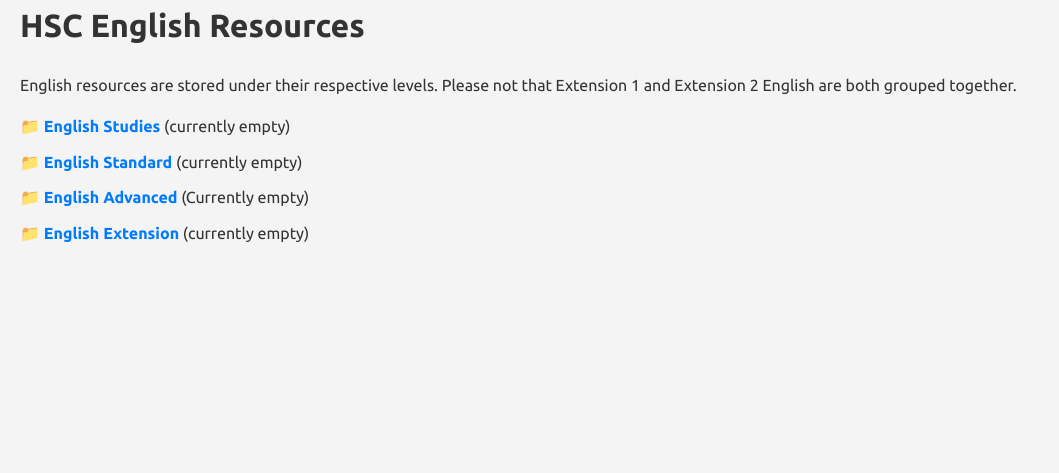
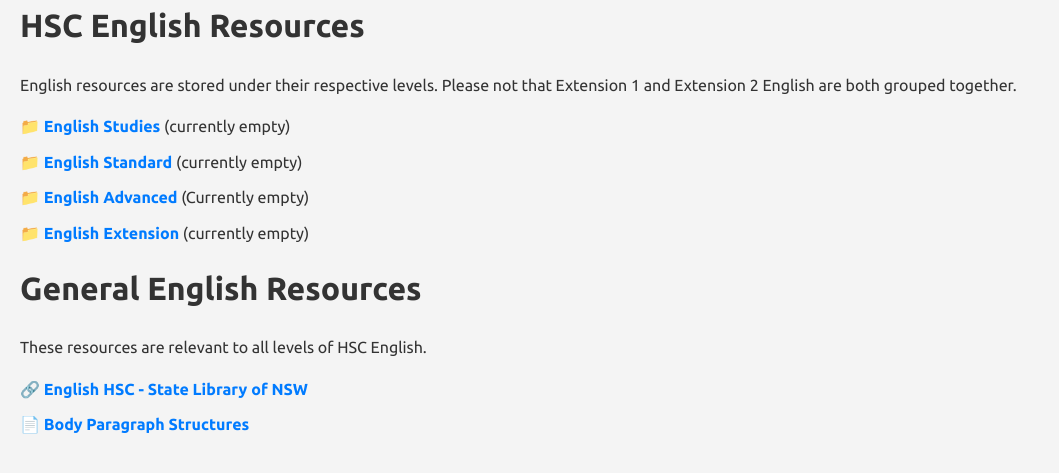
Before and after one commit to lerttt/rrr.hsc, a Jekyll site: the page built from English/index.html, in a window 1280 px wide. Shown: the top 473 px of the page, without its empty margins (0-1059 px from the left). Built offline with Jekyll 4.4.1, drawn with Linux system fonts in a browser that asks for light colours.

Commit message:
Update index.html

```diff
--- a/English/index.html
+++ b/English/index.html
@@ -1,12 +1,7 @@
-<!DOCTYPE html>
-<html lang="en">
-<head>
-     <link rel="stylesheet" href="../style.css">
-    <meta charset="UTF-8">
-    <meta name="viewport" content="width=device-width, initial-scale=1.0">
-    <title>HSC English Resources</title>
-</head>
-<body>
+---
+layout: default
+title: Home
+---
     <h1>HSC English Resources</h1>
     <p>English resources are stored under their respective levels. Please not that Extension 1 and Extension 2 English are both grouped together.</p>
     <ul>
@@ -14,7 +9,11 @@
         <li><a href="Standard/index.html">📁 English Standard</a> (currently empty)</li>
         <li><a href="Advanced/index.html">📁 English Advanced</a> (Currently empty)</li>
         <li><a href="Extension%201%20%26%202/index.html">📁 English Extension</a> (currently empty)</li>
+    </ul>
 
+     <h1>General English Resources</h1>
+    <p>These resources are relevant to all levels of HSC English.</p>
+    <ul>
+        <li><a href="https://guides.sl.nsw.gov.au/english-hsc">🔗 English HSC - State Library of NSW</a></li>
+         <li><a href="/Paragraphs">📄 Body Paragraph Structures</a></li>
     </ul>
-</body>
-</html>
```
